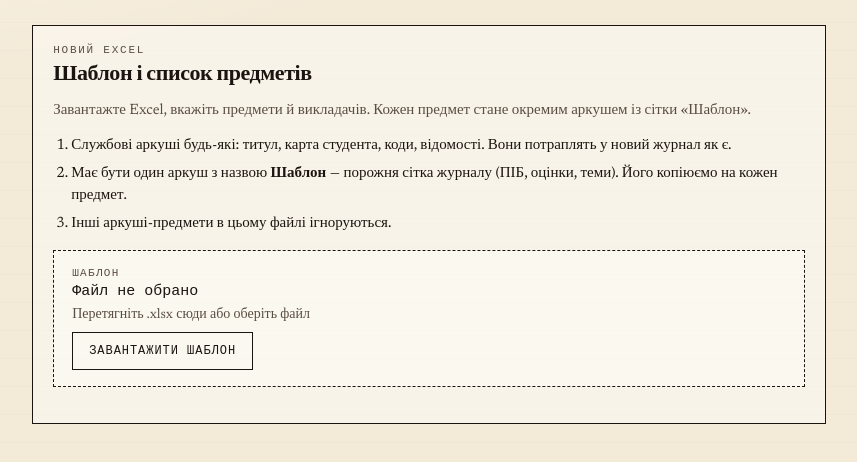
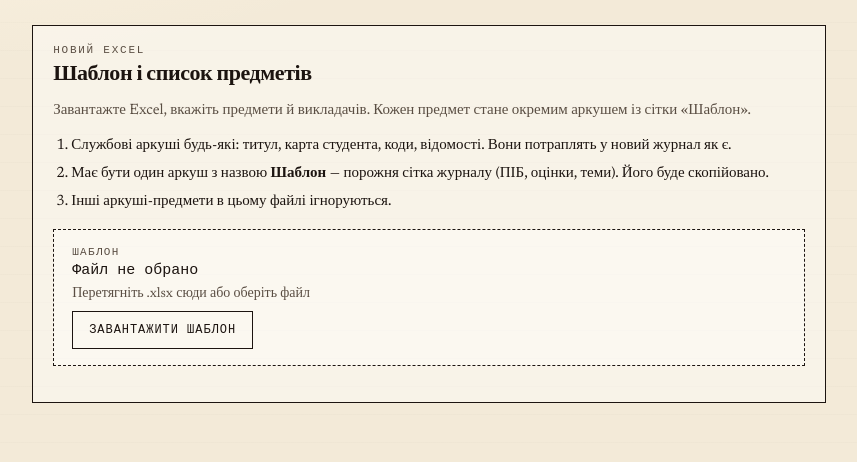
Before and after one commit to closirr/schedule-printer, a website: page make.html in a window 1280 px wide. Shown: the part 106-568 px from the top of the page, without its empty margins (211-1068 px from the left). Drawn offline with nearby package versions, Linux system fonts and the light colour scheme; a web font is replaced by a local one.

Commit message:
fix(make): reword template copy hint

```diff
--- a/make.html
+++ b/make.html
@@ -327,7 +327,7 @@
       <p class="make-lead">Завантажте Excel, вкажіть предмети й викладачів. Кожен предмет стане окремим аркушем із сітки «Шаблон».</p>
       <ol class="how-tpl">
         <li>Службові аркуші будь-які: титул, карта студента, коди, відомості. Вони потраплять у новий журнал як є.</li>
-        <li>Має бути один аркуш з назвою <strong>Шаблон</strong> — порожня сітка журналу (ПІБ, оцінки, теми). Його копіюємо на кожен предмет.</li>
+        <li>Має бути один аркуш з назвою <strong>Шаблон</strong> — порожня сітка журналу (ПІБ, оцінки, теми). Його буде скопійовано.</li>
         <li>Інші аркуші-предмети в цьому файлі ігноруються.</li>
       </ol>
       <div class="tpl-zone is-empty" id="tpl-zone">
```
